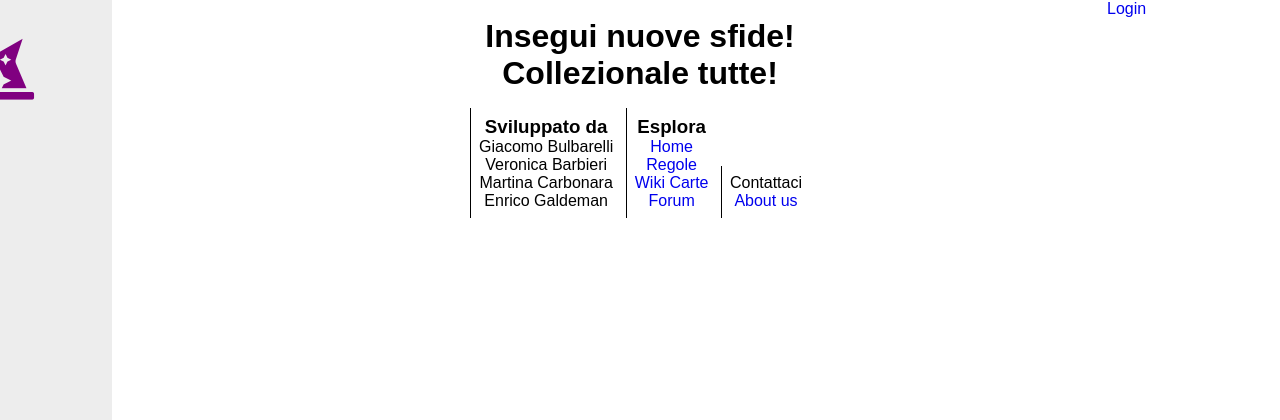
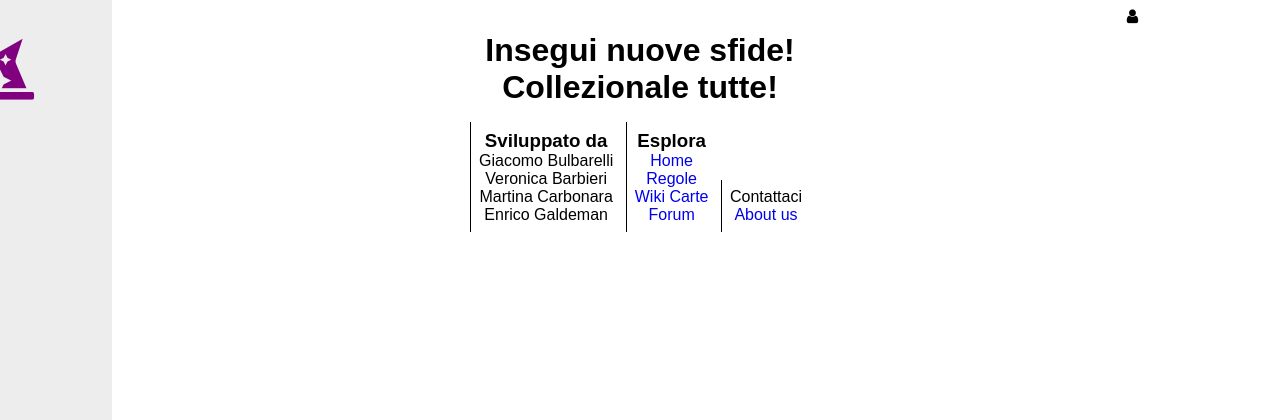
Before and after one commit to Veronica-Barbieri/TechWeb1920, a PHP site: page /index.php in a window 1280 px wide. Shown: the part 142-562 px from the top of the page. Run offline with PHP 8.4, Linux system fonts and the light colour scheme; data comes from the database, SQL or seed files in the repository; some libraries are stand-ins or nearby versions.

Commit message:
Update header.php

```diff
--- a/Views/header.php
+++ b/Views/header.php
@@ -63,7 +63,7 @@
       <i class='fas fa-sign-in-alt' xml:lang='en'><?php echo $_SESSION["Username"] ?></i>
       </a>
     <?php } else {  ?>
-      <a class='nb-login' href='login.php'>Login</a>
+      <a class='nb-login' href='login.php'><i class="fa fa-user"></i></a>
   <?php } ?>
   </div>
 </body>
```
